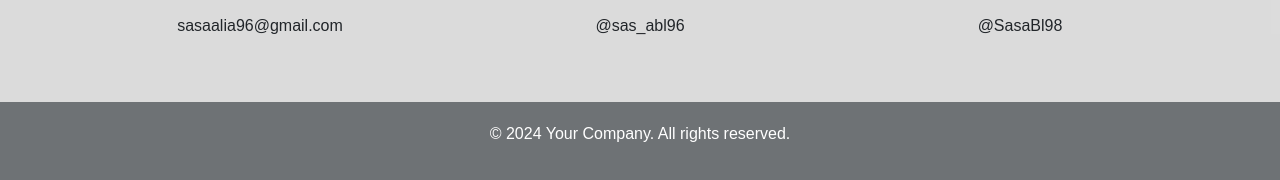
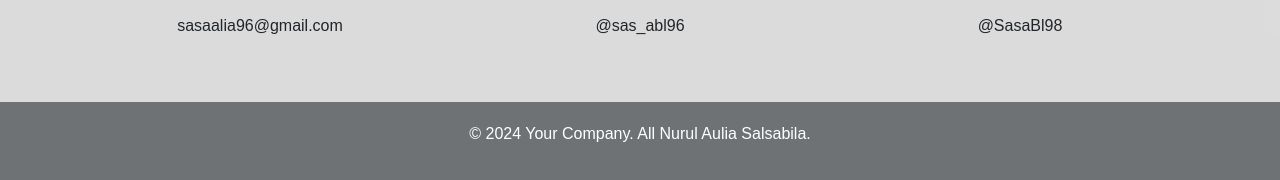
Before and after one commit to Nurulaulia313/Portofolio, a plain HTML site: page index.html in a window 1280 px wide. Shown: the part 2507-2687 px from the top of the page. Drawn offline with Linux system fonts and the light colour scheme.

Commit message:
Update index.html

```diff
--- a/index.html
+++ b/index.html
@@ -143,7 +143,7 @@
         <!-- Akhir Kontak -->
         <footer class="bg-footer-custom text-center">
             <div class="container">
-                <p>&copy; 2024 Your Company. All rights reserved.</p>
+                <p>&copy; 2024 Your Company. All Nurul Aulia Salsabila.</p>
             </div>
         </footer>
 
```
